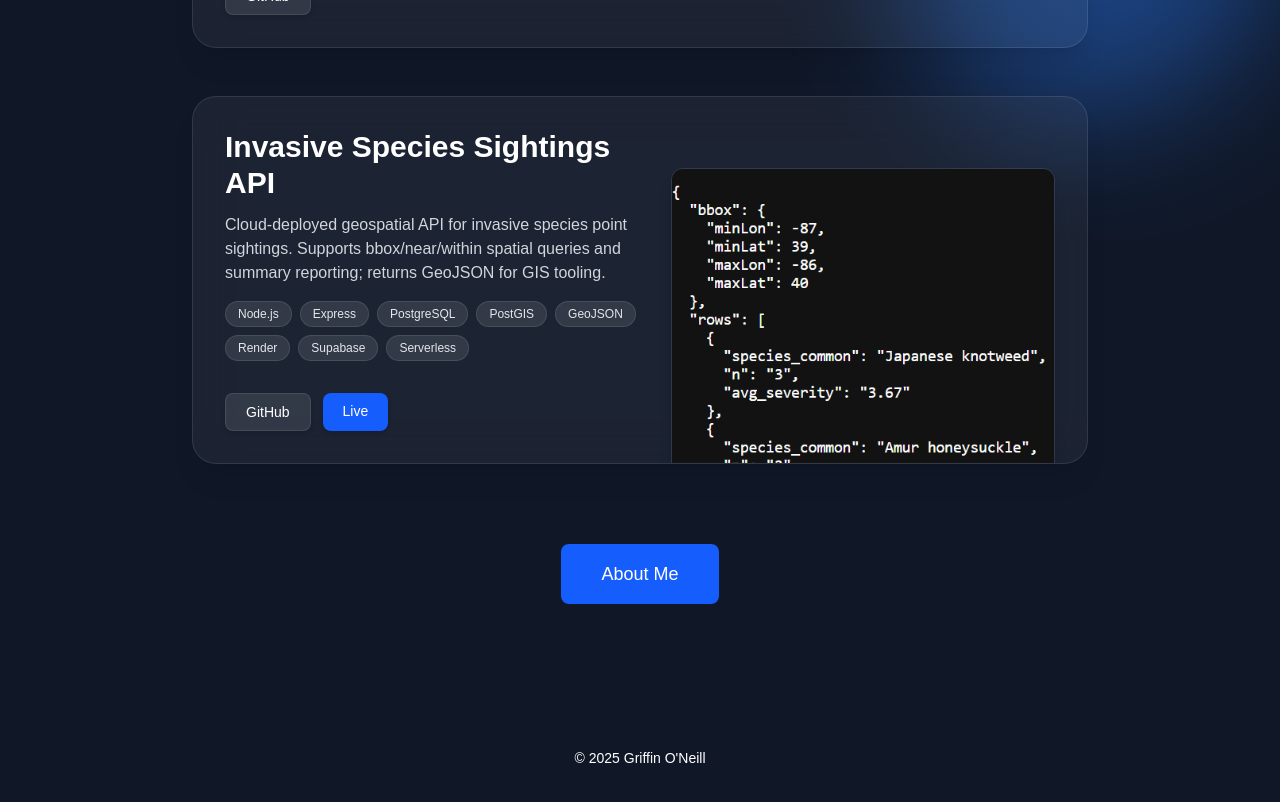
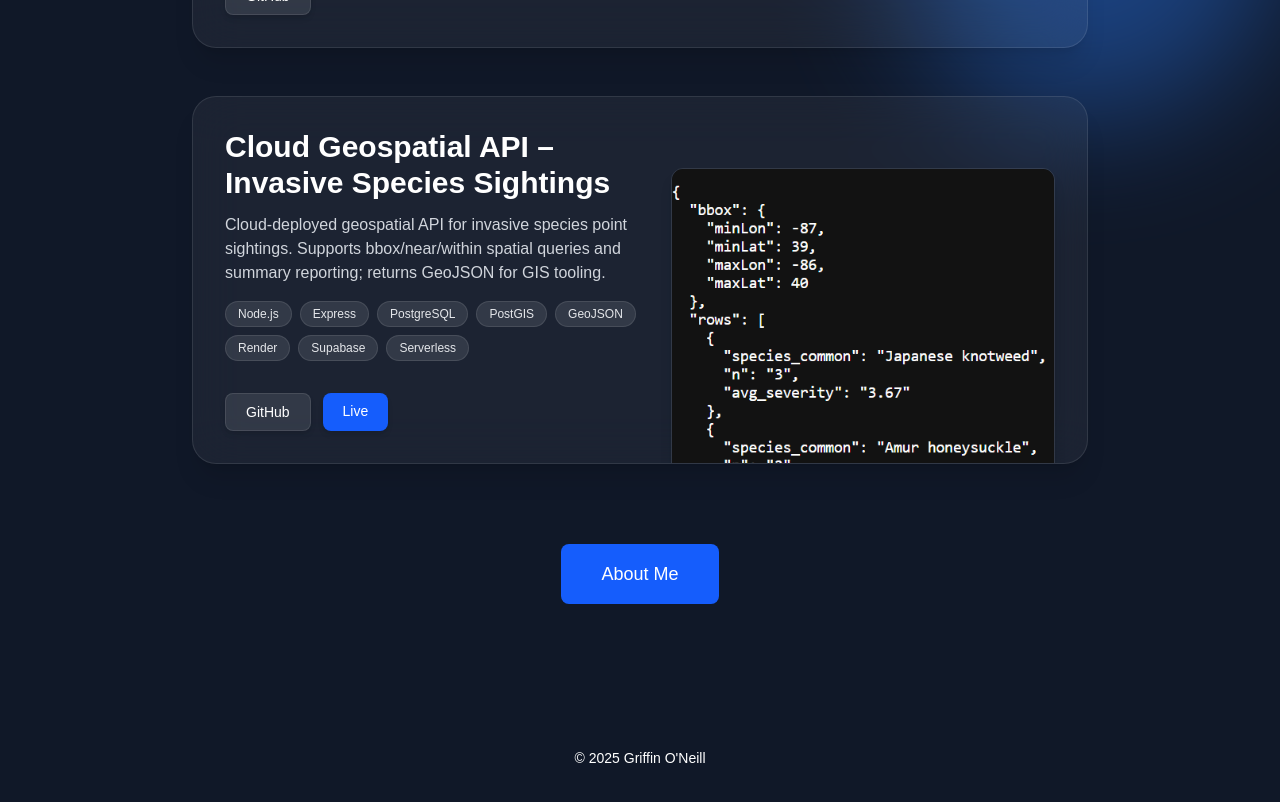
Before and after one commit to one-ill-griff/portfolio, a Next.js app in the folder portfolio-main/: page / in a window 1280 px wide. Shown: the part 1760-2562 px from the top of the page. Built offline with nearby package versions, Linux system fonts and the light colour scheme.

Commit message:
Update title of Invasive Species API project

```diff
--- a/portfolio-main/app/page.tsx
+++ b/portfolio-main/app/page.tsx
@@ -27,7 +27,7 @@ export default function HomePage() {
     },
   },
   {
-    title: "Invasive Species Sightings API",
+    title: "Cloud Geospatial API – Invasive Species Sightings",
     description: "Cloud-deployed geospatial API for invasive species point sightings. Supports bbox/near/within spatial queries and summary reporting; returns GeoJSON for GIS tooling.",
     screenshot: "/screenshots/cloud-api-screenshot.png",
     skills: ["Node.js", "Express", "PostgreSQL", "PostGIS", "GeoJSON", "Render", "Supabase", "Serverless"],
```
